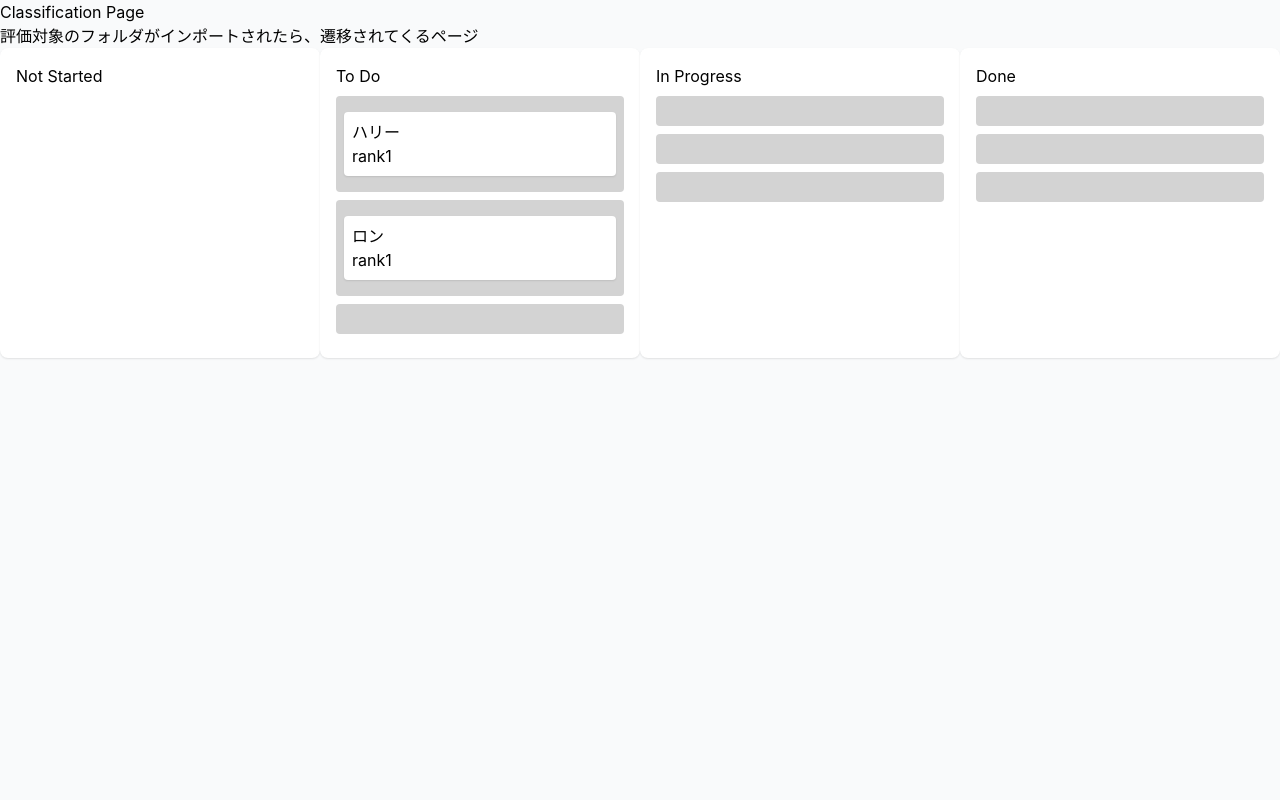
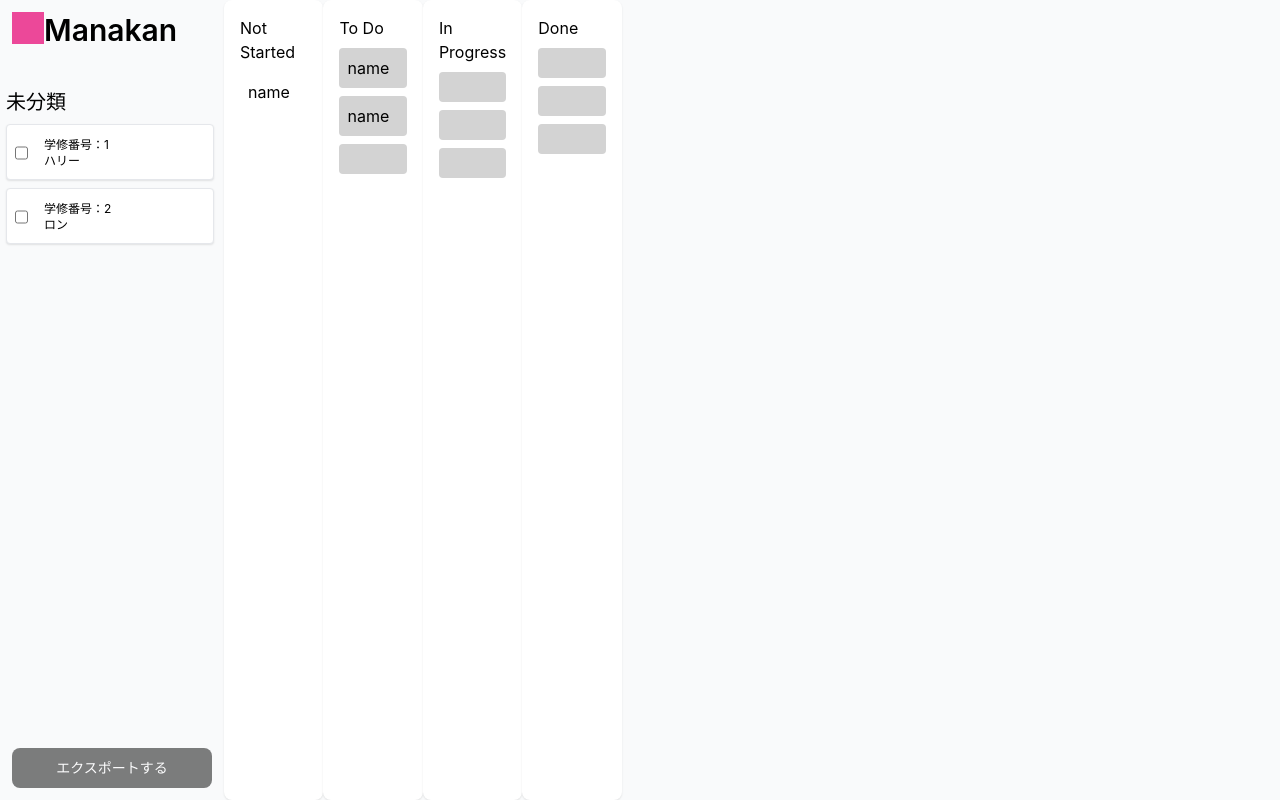
Before and after one commit to ChubachiPT2024/manakan, a React (Vite) app: page /#/classification in a window 1280 px wide. Built offline with nearby package versions, Linux system fonts and the light colour scheme.

Commit message:
add sidemenu

```diff
--- a/src/presentation/classification/components/Container.tsx
+++ b/src/presentation/classification/components/Container.tsx
@@ -8,6 +8,7 @@ import {
 import { GradeColumn } from './GradeColumn'
 import { RankRow } from './RankRow'
 import { SubmissionCard } from './SubmissionCard'
+import { SideMenu } from './SideMenu'
 
 type Task = {
   name: string
@@ -58,10 +59,26 @@ const Container = () => {
     { id: 'inProgress', title: 'In Progress', singleRow: false },
     { id: 'done', title: 'Done', singleRow: false },
   ]
-
+  const submissions: Submission[] = [
+    {
+      id: 1,
+      studentName: 'ハリー',
+      status: 'todo',
+      gradeRowLevel: null,
+    },
+    {
+      id: 2,
+      studentName: 'ロン',
+      status: 'todo',
+      gradeRowLevel: null,
+    },
+  ]
   return (
     <>
       <DndContext onDragEnd={handleDragEnd}>
+        {/* sidemenu */}
+        <div className="flex h-screen">
+          <SideMenu submissions={submissions} />
           <div style={{ display: 'flex', justifyContent: 'space-between' }}>
             {columns.map((column) => (
               <GradeColumn key={column.id} id={column.id} title={column.title}>
@@ -72,18 +89,19 @@ const Container = () => {
                     id={`${column.id}-A`}
                     title={column.title}
                   >
-                  {tasks
-                    .filter((task) => task.status === column.id)
+                    {/* {submissions
+                    .filter((submission) => submission.status === column.id)
                     .map((task, idx) => (
                       <SubmissionCard
-                        key={task.name}
-                        id={task.name}
+                        key={submission.id}
+                        id={submission.id}
                         status={task.status}
                       >
                         <div>{task.name}</div>
                         <div>{'rank' + (idx + 1)}</div>
                       </SubmissionCard>
-                    ))}
+                    ))} */}
+                    <div>name</div>
                   </RankRow>
                 ) : (
                   rowLabels.map((rowLabel) => (
@@ -100,14 +118,15 @@ const Container = () => {
                             task.rowLevel === rowLabel
                         )
                         .map((task, idx) => (
-                        <SubmissionCard
-                          key={task.name}
-                          id={task.name}
-                          status={task.status}
-                        >
-                          <div>{task.name}</div>
-                          <div>{'rank' + (idx + 1)}</div>
-                        </SubmissionCard>
+                          // <SubmissionCard
+                          //   key={task.name}
+                          //   id={task.name}
+                          //   status={task.status}
+                          // >
+                          //   <div>{task.name}</div>
+                          //   <div>{'rank' + (idx + 1)}</div>
+                          // </SubmissionCard>
+                          <div>name</div>
                         ))}
                     </RankRow>
                   ))
@@ -115,6 +134,10 @@ const Container = () => {
               </GradeColumn>
             ))}
           </div>
+        </div>
+        {/* corse title */}
+        {/* select button */}
+        {/* canban */}
       </DndContext>
     </>
   )
--- /dev/null
+++ b/src/presentation/classification/components/SideMenu.tsx
@@ -0,0 +1,43 @@
+import { useState } from 'react'
+import { SubmissionCard } from './SubmissionCard'
+
+interface SideMenuProps {
+  submissions: Submission[]
+}
+
+export function SideMenu({ submissions }: SideMenuProps) {
+  const [isDisabled, setIsDisabled] = useState<boolean>(
+    submissions.length === 0
+  )
+  return (
+    <div className="h-screen w-56 flex flex-col">
+      <header className="pt-3 pl-3 pb-7 flex">
+        <div className="h-8 w-8 bg-pink-500 "></div>
+        <h1 className="text-3xl font-semibold">Manakan</h1>
+      </header>
+      <div className="overflow-y-auto pl-1.5 pt-3 flex-grow">
+        <h2 className="text-xl">未分類</h2>
+        {submissions.map((submission) => {
+          return (
+            <SubmissionCard
+              key={submission.id}
+              id={submission.id}
+              submission={submission}
+            />
+          )
+        })}
+      </div>
+      <div className="p-3">
+        <button
+          type="button"
+          className={`text-white bg-black hover:bg-black-800 font-medium rounded-lg text-sm w-full py-2.5 ${
+            isDisabled ? '' : 'opacity-50 cursor-not-allowed'
+          }`}
+          disabled={isDisabled}
+        >
+          エクスポートする
+        </button>
+      </div>
+    </div>
+  )
+}
--- a/src/presentation/classification/components/SubmissionCard.tsx
+++ b/src/presentation/classification/components/SubmissionCard.tsx
@@ -2,12 +2,11 @@ import { useDraggable } from '@dnd-kit/core'
 import { ReactNode } from 'react'
 
 interface SubmissionCardProps {
-  id: string
-  children: ReactNode
-  status: string
+  id: number
+  submission: Submission
 }
 
-export function SubmissionCard({ id, children, status }: SubmissionCardProps) {
+export function SubmissionCard({ id, submission }: SubmissionCardProps) {
   const { attributes, listeners, setNodeRef, transform } = useDraggable({
     id,
     data: { status },
@@ -22,10 +21,9 @@ export function SubmissionCard({ id, children, status }: SubmissionCardProps) {
   return (
     <div
       ref={setNodeRef}
+      className="h-14 w-52 border rounded-lg mt-2 bg-white"
       style={{
         ...style,
-        padding: '8px',
-        margin: '8px 0',
         backgroundColor: 'white',
         borderRadius: '4px',
         cursor: 'move',
@@ -34,7 +32,15 @@ export function SubmissionCard({ id, children, status }: SubmissionCardProps) {
       {...listeners}
       {...attributes}
     >
-      {children}
+      <div className="flex pl-2">
+        <div className="flex mt-3">
+          <input type="checkbox" className="" />
+          <div className="ml-2 pl-2">
+            <p className="text-xs">学修番号：{submission.id}</p>
+            <p className="text-xs">{submission.studentName}</p>
+          </div>
+        </div>
+      </div>
     </div>
   )
 }
--- /dev/null
+++ b/src/presentation/classification/components/submission.tsx
@@ -0,0 +1,6 @@
+type Submission = {
+  id: number
+  studentName: string
+  status: string
+  gradeRowLevel: string | null
+}
--- a/src/presentation/pages/Classification.tsx
+++ b/src/presentation/pages/Classification.tsx
@@ -4,9 +4,6 @@ import Container from '../classification/components/Container'
 const Classification = () => {
   return (
     <>
-      <h1>Classification Page</h1>
-      <p>評価対象のフォルダがインポートされたら、遷移されてくるページ</p>
-      {/* 学生と提出物がインポートされたかを確認している */}
       <Container />
     </>
   )
```
Lines whose indentation alone changed are shown as unchanged.
